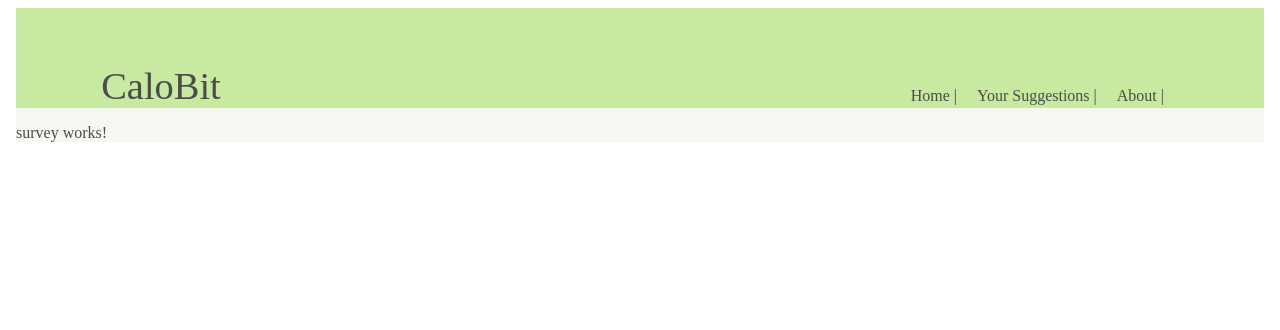
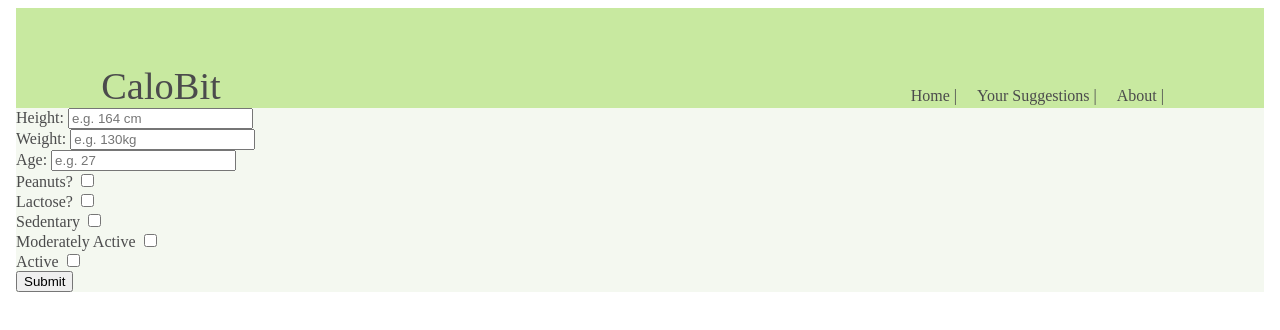
Before and after one commit to aromanarguello/final-project-angular, an Angular app: page /survey in a window 1280 px wide. Shown: the top 330 px of the page. Built offline with nearby package versions, Linux system fonts and the light colour scheme; no server answers.

Commit message:
connected survey form to backend

```diff
--- a/src/app/profile/profile.component.html
+++ b/src/app/profile/profile.component.html
@@ -15,7 +15,7 @@
     </div> <!-- left container -->
 
     <div class="right-container">
-
+      <app-survey></app-survey>
     </div> <!-- right container -->
   </div> <!-- middle container -->
 </div>
--- a/src/app/profile/survey/survey.component.html
+++ b/src/app/profile/survey/survey.component.html
@@ -1,3 +1,35 @@
-<p>
-  survey works!
-</p>
+<form (ngSubmit)="surveyAjax()">
+  <label for="height-input"> Height: </label>
+  <input type="number" id="height-input" name="height" value=""
+  [(ngModel)]="theSurvey.height"  placeholder="e.g. 164 cm">
+  <br />
+  <label for="weight-input"> Weight: </label>
+  <input type="number" id="weight-input" name="weight" value=""
+  [(ngModel)]="theSurvey.weight" placeholder="e.g. 130kg">
+  <br />
+  <label for="age-input"> Age: </label>
+  <input type="number" id="age-input" name="age" value=""
+  [(ngModel)]="theSurvey.age" placeholder="e.g. 27">
+  <br />
+  <label for="peanut-input"> Peanuts? </label>
+  <input type="checkbox" id="peanut-input" name="peanuts" value=""
+  [(ngModel)]="theSurvey.peanuts">
+  <br />
+  <label for="lactose-input"> Lactose? </label>
+  <input type="checkbox" id="lactose-input" name="lactose" value=""
+  [(ngModel)]="theSurvey.lactose">
+  <br />
+  <label for="energy-one-input"> Sedentary </label>
+  <input type="checkbox" id="energy-one-input" name="energyOne" value=""
+  [(ngModel)]="theSurvey.energyOne">
+  <br />
+  <label for="energy-two-input"> Moderately Active </label>
+  <input type="checkbox" id="energy-two-input" name="energyTwo" value=""
+  [(ngModel)]="theSurvey.energyTwo">
+  <br />
+  <label for="energy-three-input"> Active </label>
+  <input type="checkbox" id="energy-three-input" name="energyThree" value=""
+  [(ngModel)]="theSurvey.energyTwo">
+  <br />
+  <button>Submit</button>
+</form>
--- a/src/app/profile/survey/survey.component.ts
+++ b/src/app/profile/survey/survey.component.ts
@@ -1,4 +1,6 @@
 import { Component, OnInit } from '@angular/core';
+import { Router } from '@angular/router';
+import { RecipeApiService, Survey } from '../../services/recipe-api.service';
 
 @Component({
   selector: 'app-survey',
@@ -7,9 +9,26 @@ import { Component, OnInit } from '@angular/core';
 })
 export class SurveyComponent implements OnInit {
 
-  constructor() { }
+ theSurvey = new Survey();
+
+  constructor(
+    private routerThing: Router,
+    private recipeThing: RecipeApiService
+  ) { }
 
   ngOnInit() {
   }
 
+  surveyAjax(){
+    this.recipeThing.postSurvey(this.theSurvey)
+    .then( () => {
+      this.routerThing.navigate(['/profile'])
+    })
+    .catch( err => {
+      alert("Sorry something went wrong");
+      console.log("Signup Error")
+      console.log(err)
+    })
+  }
+
 }
--- a/src/app/services/recipe-api.service.ts
+++ b/src/app/services/recipe-api.service.ts
@@ -1,10 +1,38 @@
 import { Injectable } from '@angular/core';
+import { HttpClient } from '@angular/common/http';
+import 'rxjs/add/operator/toPromise';
+
+import { environment } from '../../environments/environment';
+
+export class Survey {
+  height:      number;
+  weight:      number;
+  age:         number;
+  peanut:      boolean;
+  lactose:     boolean;
+  energyOne:   number;
+  energyTwo:   number;
+  energyThree: number;
+}
 
 @Injectable()
 export class RecipeApiService {
 
-  constructor() { }
+  currentSurvey: Survey;
 
+  constructor(private httpThing: HttpClient) { }
+
+  postSurvey(surveyInfo: Survey){
+    return this.httpThing.post(
+      `${environment.backendUrl}/api/survey`,
+      surveyInfo
+    )
+    .toPromise()
+    .then((apiResults: any) => {
+      this.currentSurvey = apiResults.surveyInfo;
+      return apiResults;
+    })
+  }
 
 
 }
```
